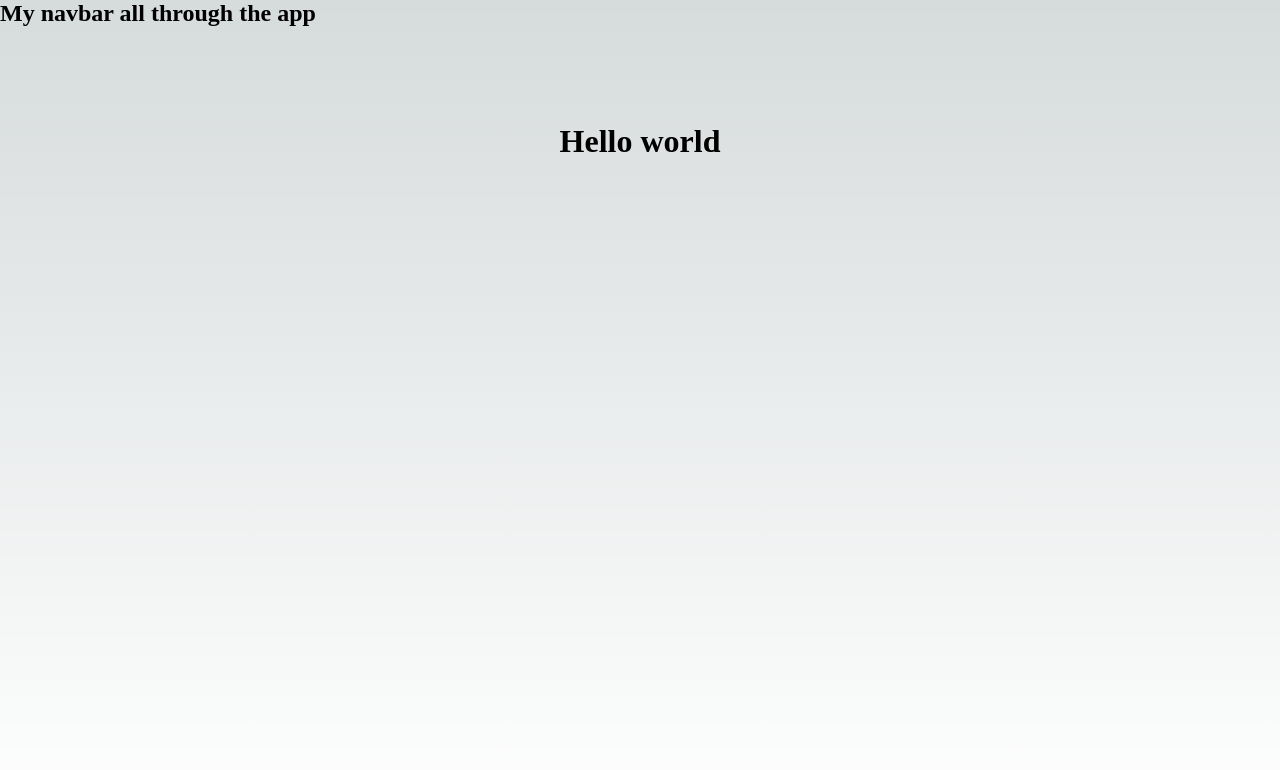
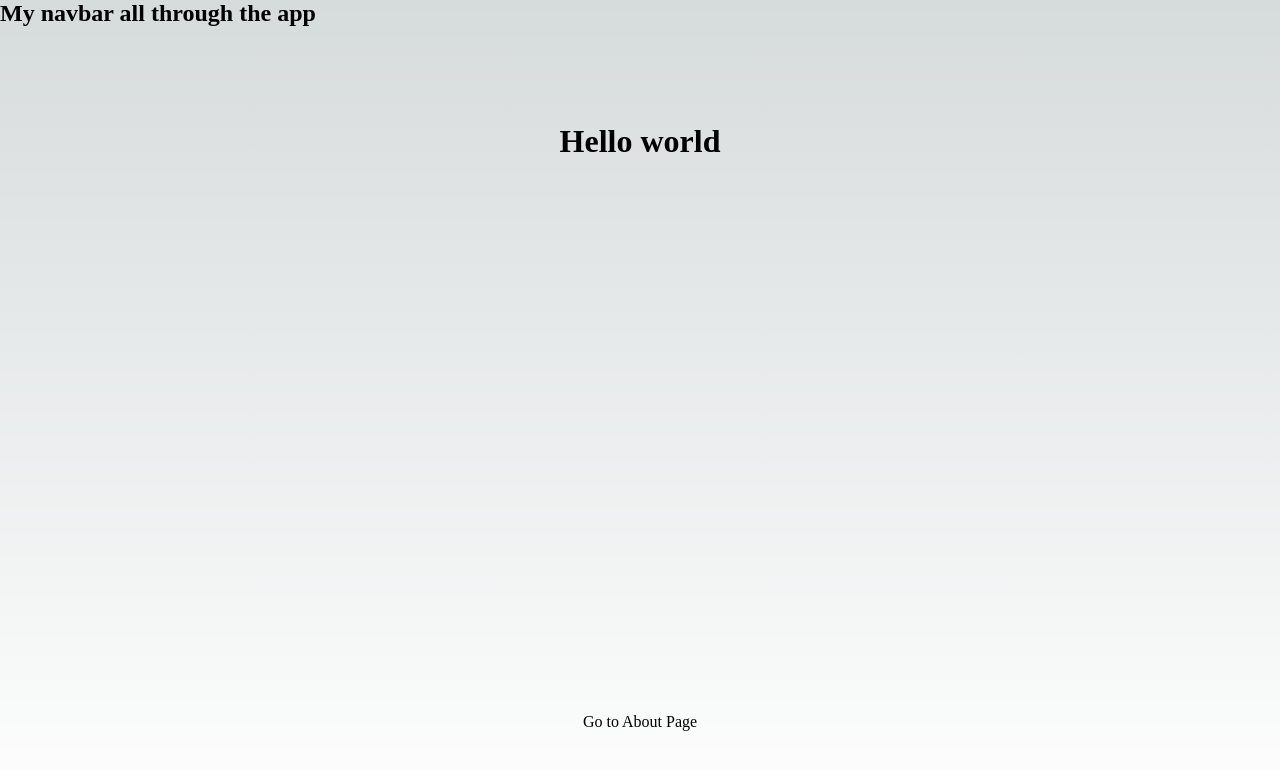
Before and after one commit to Sharonah8/nextjs-13, a Next.js app: page / in a window 1280 px wide. Shown: the top 770 px of the page. Built offline with nearby package versions, Linux system fonts and the light colour scheme.

Commit message:
Add link to About page from Home page

```diff
--- a/app/page.tsx
+++ b/app/page.tsx
@@ -1,6 +1,7 @@
 import Image from "next/image";
 import { Inter } from "@next/font/google";
 import styles from "./page.module.css";
+import Link from "next/link";
 
 const inter = Inter({ subsets: ["latin"] });
 
@@ -8,6 +9,7 @@
   return (
     <main className={styles.main}>
       <h1>Hello world</h1>
+      <Link href="/about">Go to About Page</Link>
     </main>
   );
 }
```
